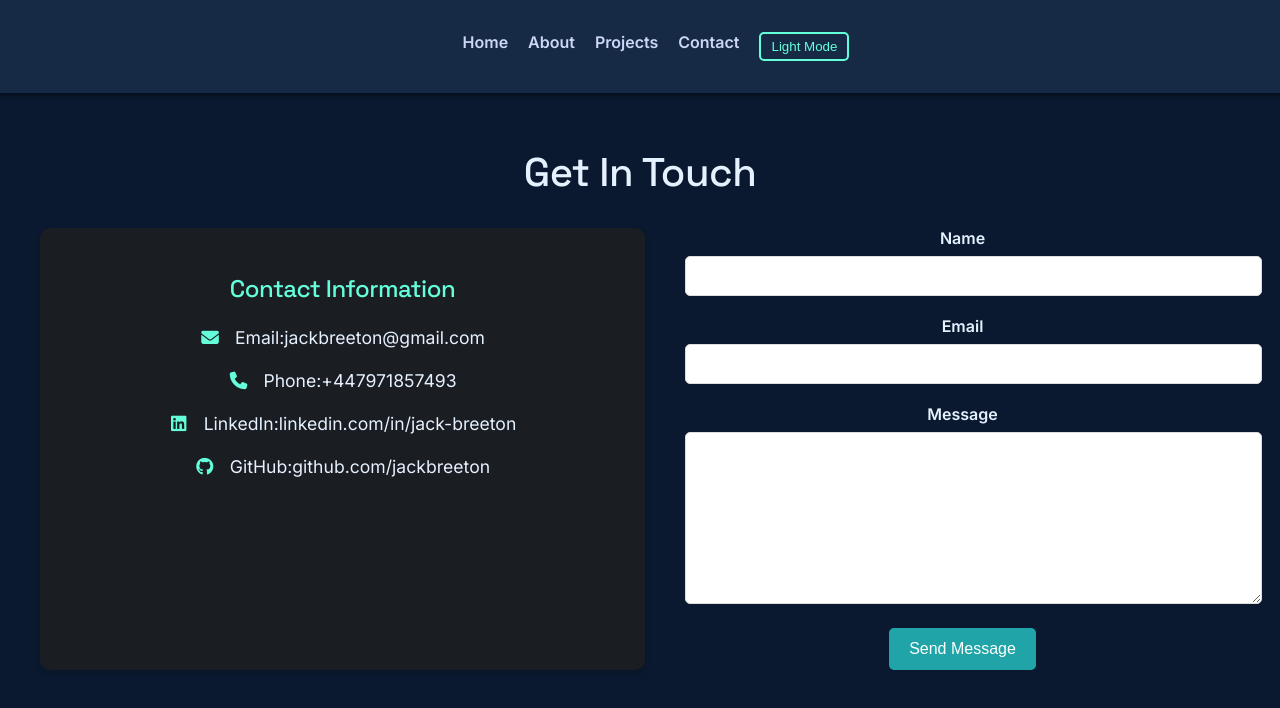
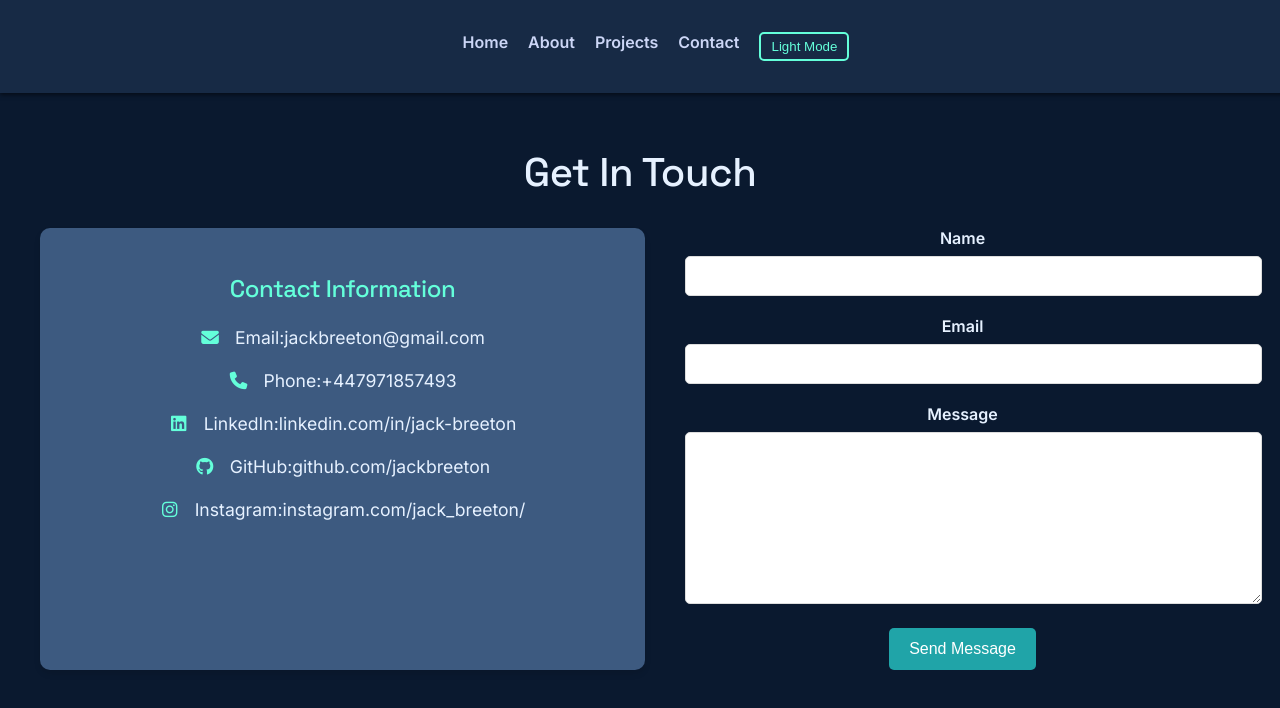
Before and after one commit to Jbreets/react-portfolio, a React (Create React App) app: page /contact in a window 1280 px wide. Shown: the top 708 px of the page. Built offline with nearby package versions, Linux system fonts and the light colour scheme.

Commit message:
change to contact page

```diff
--- a/src/pages/Contact.css
+++ b/src/pages/Contact.css
@@ -94,7 +94,7 @@
 
   /* Dark Mode Support */
   .dark-mode .contact-info {
-    background: rgba(30, 30, 30, 0.8);
+    background: #3d5a80;
   }
 
   .dark-mode .contact-info i {
--- a/src/pages/Contact.js
+++ b/src/pages/Contact.js
@@ -49,6 +49,12 @@ const Contact = () => {
             <i className="fab fa-github"></i> GitHub:
             <a href="https://github.com/Jbreets/" target="_blank" rel="noopener noreferrer">
             github.com/jackbreeton
+            </a>
+          </p>
+          <p>
+            <i className="fab fa-instagram"></i> Instagram:
+            <a href="https://instagram.com/jack_breeton/" target="_blank" rel="noopener noreferrer">
+             instagram.com/jack_breeton/
             </a>
           </p>
         </div>
```
